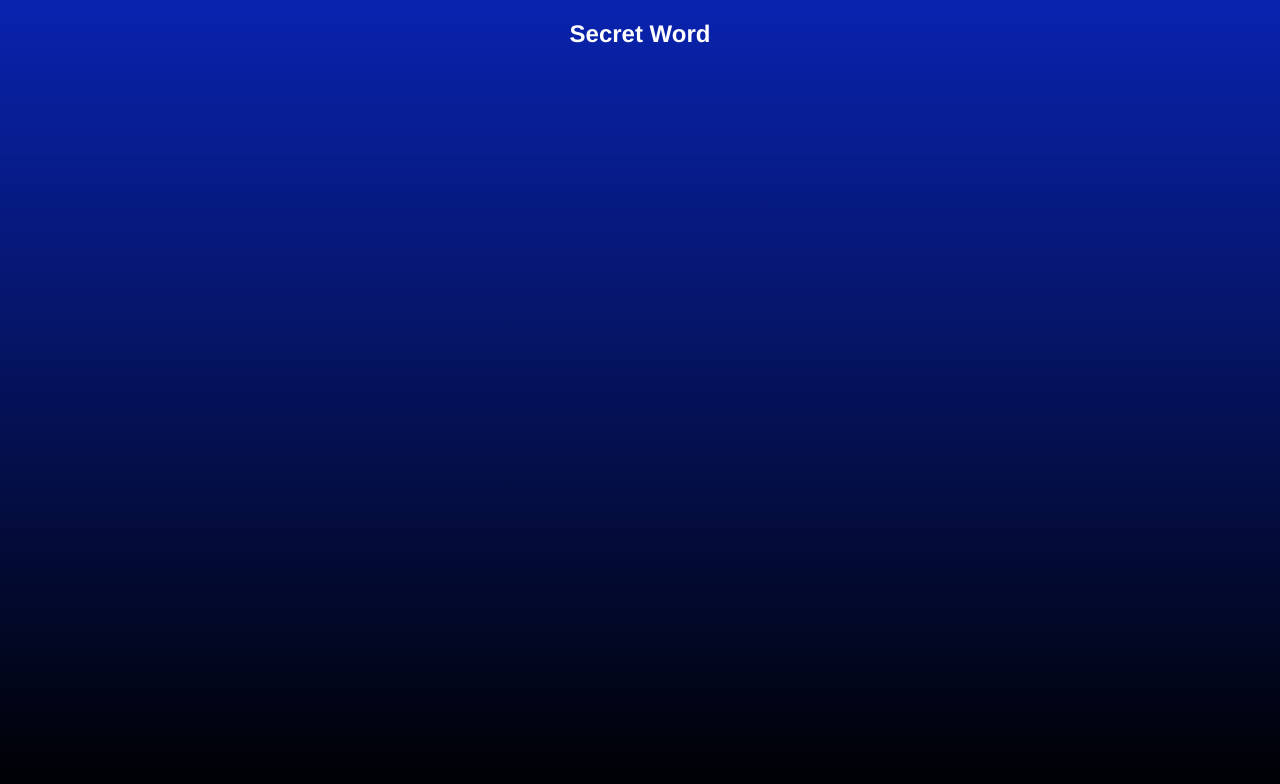
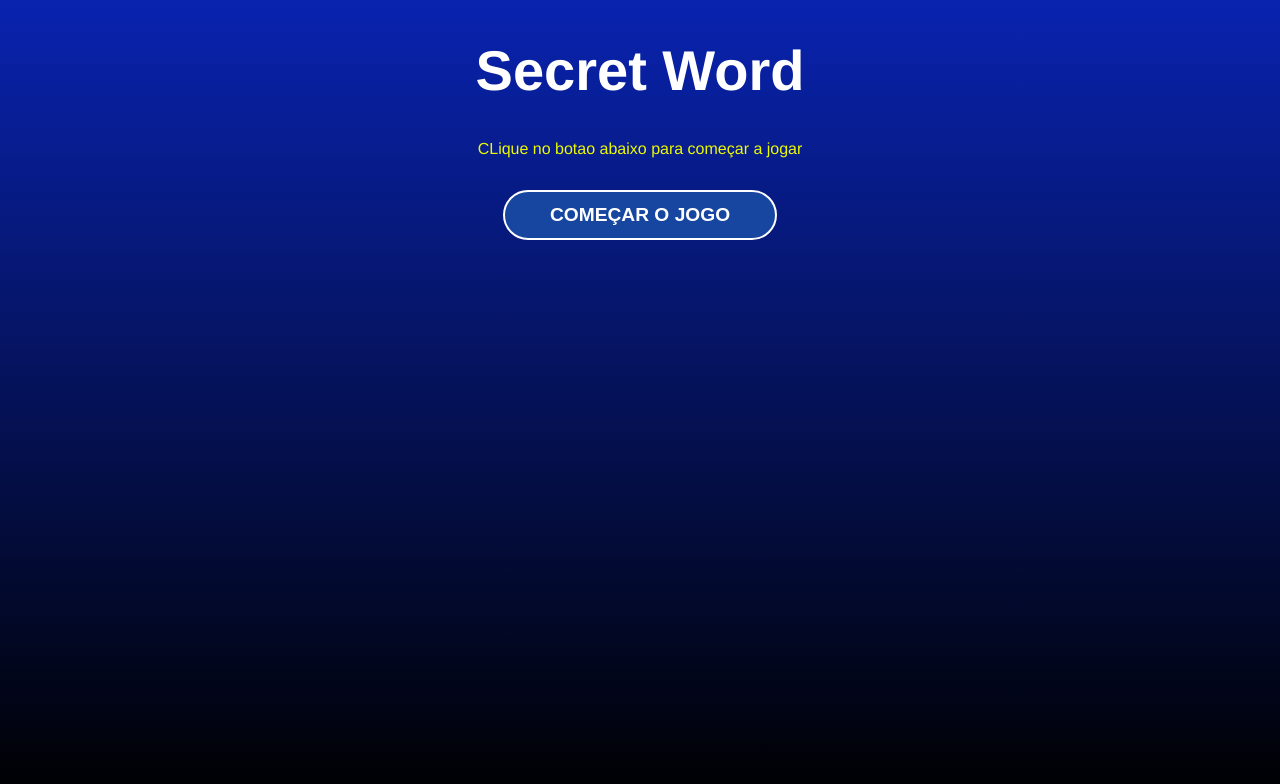
Before and after one commit to CauaMic4/Secret_Word, a React (Vite) app: page / in a window 1280 px wide. Shown: the top 784 px of the page. Built offline with nearby package versions, Linux system fonts and the light colour scheme.

Commit message:
FInalização da Pagina inicial

```diff
--- a/src/App.jsx
+++ b/src/App.jsx
@@ -1,12 +1,13 @@
+import './App.css'
 
-import './App.css'
+import StartScreen from './components/StartScreen';
 
 function App() {
 
 
   return (
     <div className='App'>
-      <h2>Secret Word</h2>
+      <StartScreen/>
     </div>
   );
 }
--- /dev/null
+++ b/src/components/StartScreen.css
@@ -0,0 +1,8 @@
+.start h1 {
+  font-size: 3.5em;
+}
+
+.start p {
+  margin-bottom: 2em;
+  color: #ecfa00;
+}
--- /dev/null
+++ b/src/components/StartScreen.jsx
@@ -0,0 +1,13 @@
+import './StartScreen.css';
+
+const StartScreen = () => {
+  return (
+    <div className='start'>
+          <h1>Secret Word</h1>
+          <p>CLique no botao abaixo para começar a jogar</p>
+          <button>Começar o jogo</button>
+    </div>
+  )
+}
+
+export default StartScreen
--- a/src/index.css
+++ b/src/index.css
@@ -14,3 +14,21 @@
   );
   color: #fff;
 }
+
+button {
+  background: #1646a0;
+  color: #fff;
+  padding: 0 45px;
+  border: 2px solid #fff;
+  border-radius: 25px;
+  height: 50px;
+  text-transform: uppercase;
+  font-weight: bold;
+  font-size: 1.2em;
+  cursor: pointer;
+  transition: 0.4s;
+}
+
+button:hover {
+  background-color: #0923af;
+}
```
